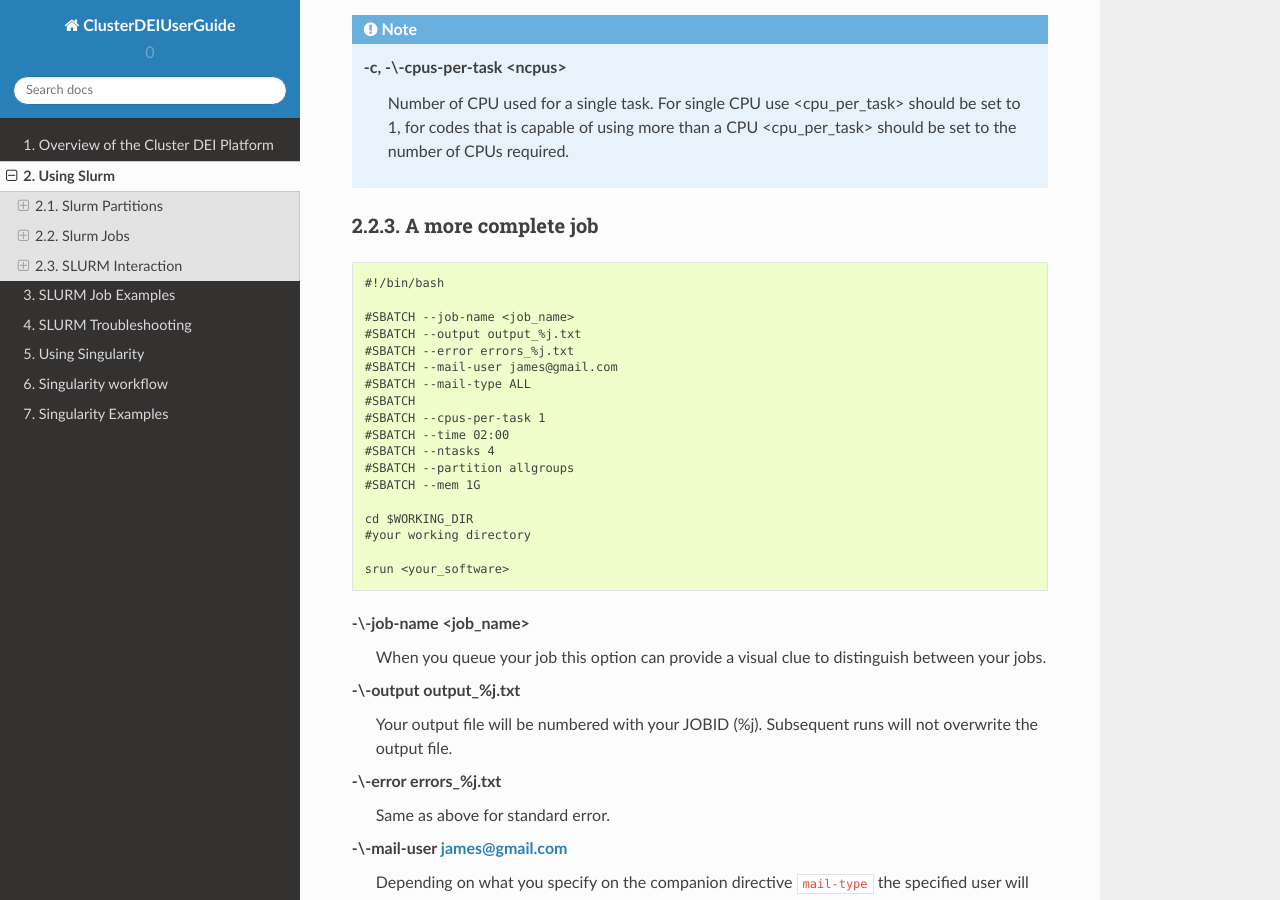
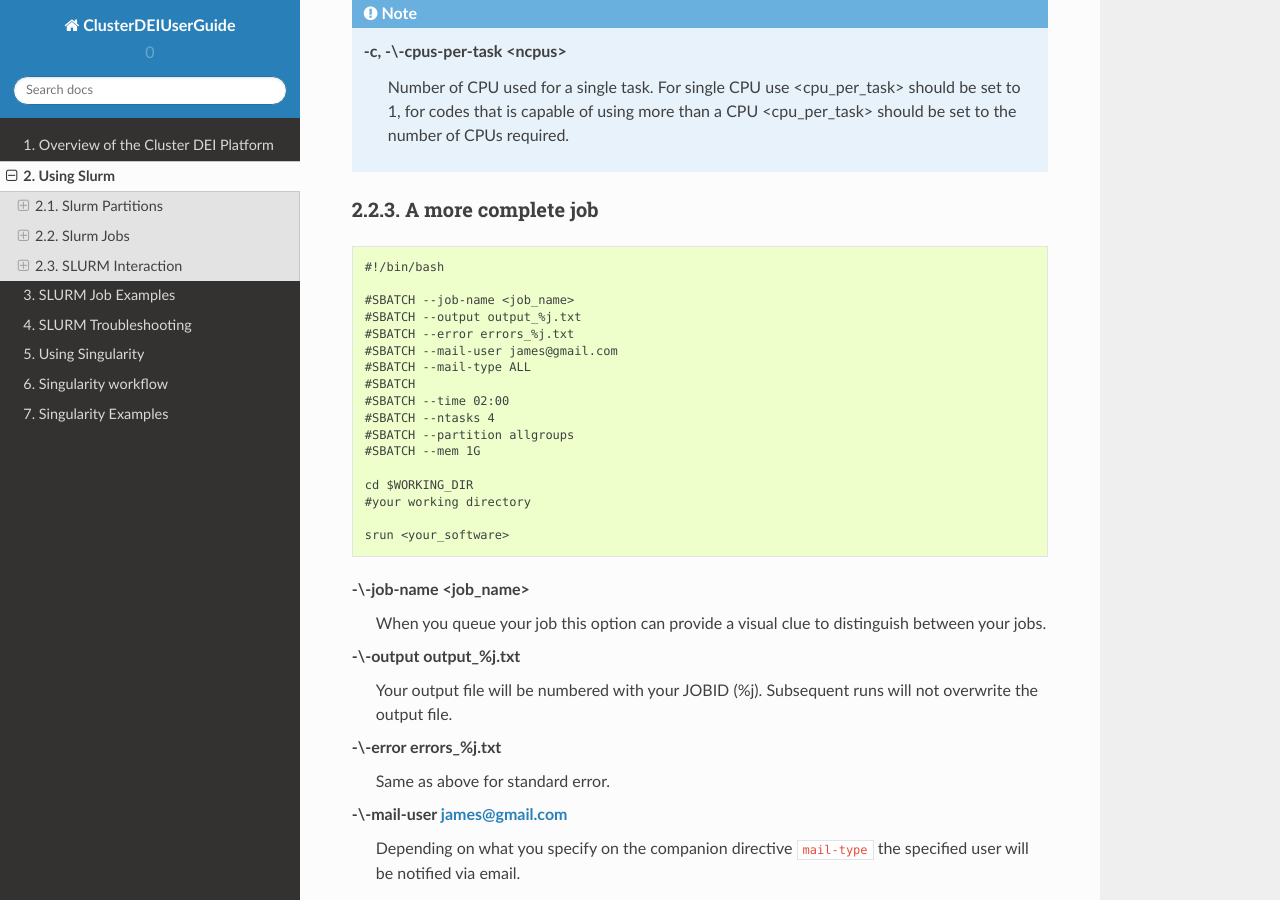
Before and after one commit to agostinoandriolo/clusterDEIguide, a Sphinx documentation site: the page built from ClusterDEIUserGuide-master/docs/UsingSLURM.rst, in a window 1280 px wide and 900 px high, scrolled down 2921 px. Built offline with Sphinx 7.4.7 and the Read the Docs theme 2.0.0, drawn with Linux system fonts in a browser that asks for light colours; some of the changed text lies outside the part shown.

Commit message:
Update UsingSLURM.rst

```diff
--- a/ClusterDEIUserGuide-master/docs/UsingSLURM.rst
+++ b/ClusterDEIUserGuide-master/docs/UsingSLURM.rst
@@ -74,7 +74,6 @@
 
    #!/bin/bash
 
-   #SBATCH --cpus-per-task 1
    #SBATCH --ntasks 4
    #SBATCH --partition allgroups
    #SBATCH --time 02:00
@@ -166,7 +165,6 @@
   #SBATCH --mail-user james@gmail.com
   #SBATCH --mail-type ALL
   #SBATCH
-  #SBATCH --cpus-per-task 1
   #SBATCH --time 02:00
   #SBATCH --ntasks 4
   #SBATCH --partition allgroups
```
